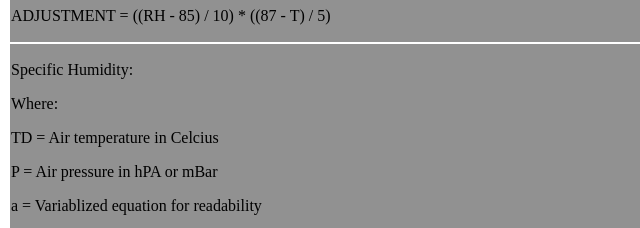
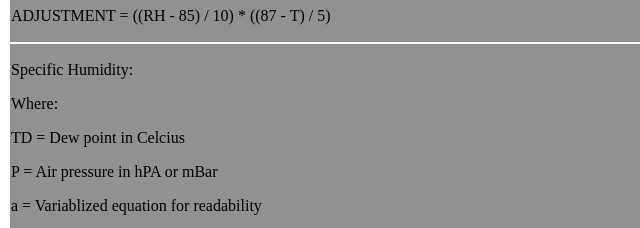
Before and after one commit to azrellie/azrellie.github.io, a plain HTML site: page index.html in a window 1280 px wide. Shown: the part 3820-4048 px from the top of the page, 0-640 px from the left. Drawn offline with Linux system fonts and the light colour scheme; a script that the page names is missing.

Commit message:
Update index.html

```diff
--- a/index.html
+++ b/index.html
@@ -372,7 +372,7 @@
                 <td bgcolor="#919191" width="25">
                     <p>Specific Humidity:</p>
                     <p>Where:</p>
-                    <p>TD = Air temperature in Celcius</p>
+                    <p>TD = Dew point in Celcius</p>
                     <p>P = Air pressure in hPA or mBar</p>
                     <p>a = Variablized equation for readability</p>
                     <p>SH = Specific Humidity in g/kg</p>
```
